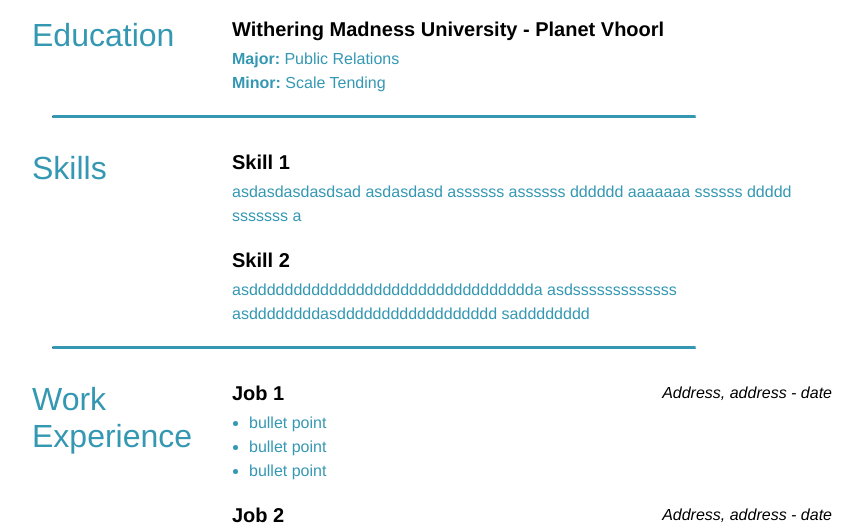
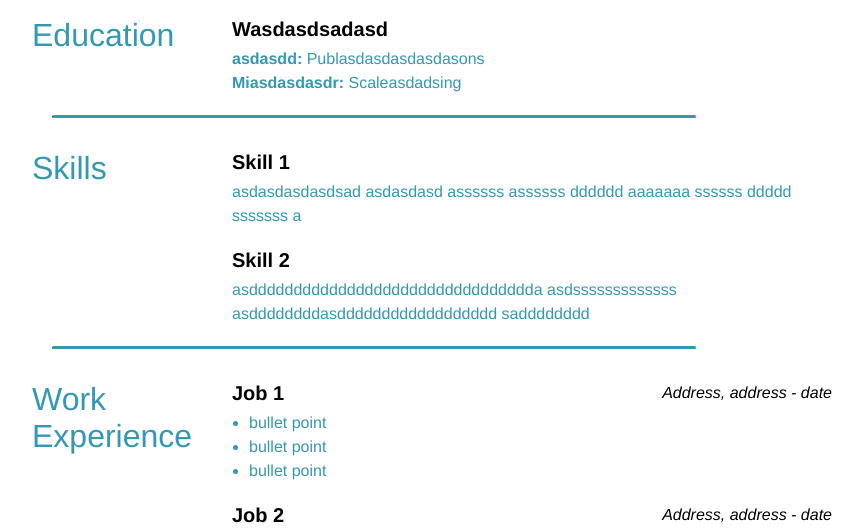
Before and after one commit to bryantwilliam/online_cv, a plain HTML site: page index.html in a window 1280 px wide. Shown: the part 229-759 px from the top of the page, without its empty margins (208-1071 px from the left). Drawn offline with Linux system fonts and the light colour scheme.

Commit message:
asdasdadsad

```diff
--- a/index.html
+++ b/index.html
@@ -138,9 +138,9 @@
 
             <dt>Education</dt>
             <dd>
-                <h2>Withering Madness University - Planet Vhoorl</h2>
-                <p><strong>Major:</strong> Public Relations<br />
-                   <strong>Minor:</strong> Scale Tending</p>
+                <h2>Wasdasdsadasd </h2>
+                <p><strong>asdasdd:</strong> Publasdasdasdasdasons<br />
+                   <strong>Miasdasdasdr:</strong> Scaleasdadsing</p>
             </dd>
 
             <dd class="clear">
```
